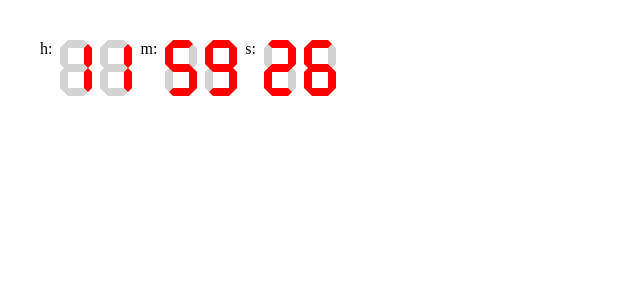
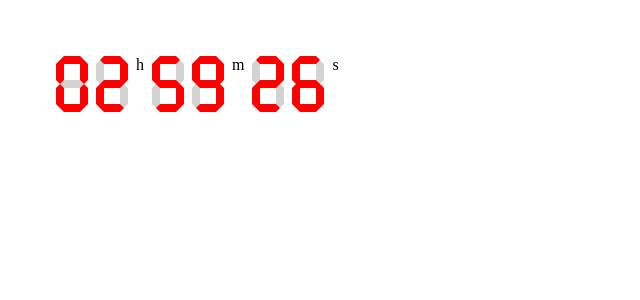
Before and after one commit to soorokim/clock-ui, a React (Vite) app: page / in a window 1280 px wide. Shown: the top 300 px of the page, without its empty margins (0-640 px from the left). Built offline with nearby package versions, Linux system fonts and the light colour scheme.

Commit message:
refoctor: render 최적화

```diff
--- a/src/App.tsx
+++ b/src/App.tsx
@@ -1,23 +1,24 @@
 import { useEffect, useRef, useState } from "react";
 import "./App.css";
-import { EENumbers } from "./EENumbers";
+import { EEClock } from "./EEClock";
 
 function App() {
-  const [time, setTime] = useState({ hours: 0, mins: 0, seconds: 0 });
-  const start = useRef<number>();
+  const [time, setTime] = useState({
+    hours: 0,
+    mins: 0,
+    seconds: 0,
+  });
   const rAF = useRef<number>();
 
   useEffect(() => {
-    const cb = (time: number) => {
-      if (!start.current) {
-        start.current = time;
-      }
-      const now = Date.now();
-      const hour = (Math.floor(now / (1000 * 60 * 60)) % 24) + 9;
-      const min = Math.floor(now / (1000 * 60)) % 60;
-      const sec = Math.floor(now / 1000) % 60;
+    const cb = () => {
+      const hour = new Date().getHours();
+      const min = new Date().getMinutes();
+      const sec = new Date().getSeconds();
 
-      setTime({ hours: hour, mins: min, seconds: sec });
+      setTime((prev) =>
+        prev.seconds !== sec ? { hours: hour, mins: min, seconds: sec } : prev
+      );
       rAF.current = requestAnimationFrame(cb);
     };
 
@@ -28,15 +29,7 @@ function App() {
     };
   }, []);
 
-  return (
-    <>
-      <div style={{ display: "flex", gap: 8 }}>
-        h: <EENumbers number={time.hours} />
-        m: <EENumbers number={time.mins} />
-        s: <EENumbers number={time.seconds} />
-      </div>
-    </>
-  );
+  return <EEClock hours={time.hours} mins={time.mins} seconds={time.seconds} />;
 }
 
 export default App;
--- /dev/null
+++ b/src/EEClock.tsx
@@ -0,0 +1,19 @@
+import { EENumbers } from "./EENumbers";
+
+export const EEClock = ({
+  hours,
+  mins,
+  seconds,
+}: {
+  hours: number;
+  mins: number;
+  seconds: number;
+}) => {
+  return (
+    <div style={{ display: "flex", gap: 8, padding: 16 }}>
+      <EENumbers number={hours} />h
+      <EENumbers number={mins} />m
+      <EENumbers number={seconds} />s
+    </div>
+  );
+};
--- a/src/EENumbers.tsx
+++ b/src/EENumbers.tsx
@@ -1,13 +1,14 @@
+import { memo } from "react";
 import { EENumber } from "./EENumber";
 
-export const EENumbers = ({ number }: { number: number }) => {
+export const EENumbers = memo(({ number }: { number: number }) => {
   const strArr = number.toString().padStart(2, "0").split("");
 
   return (
     <div style={{ display: "flex", gap: 8 }}>
-      {strArr.map((n) => (
-        <EENumber number={Number.parseInt(n)} />
+      {strArr.map((n, i) => (
+        <EENumber key={`${n}+${i}`} number={Number.parseInt(n)} />
       ))}
     </div>
   );
-};
+});
```
